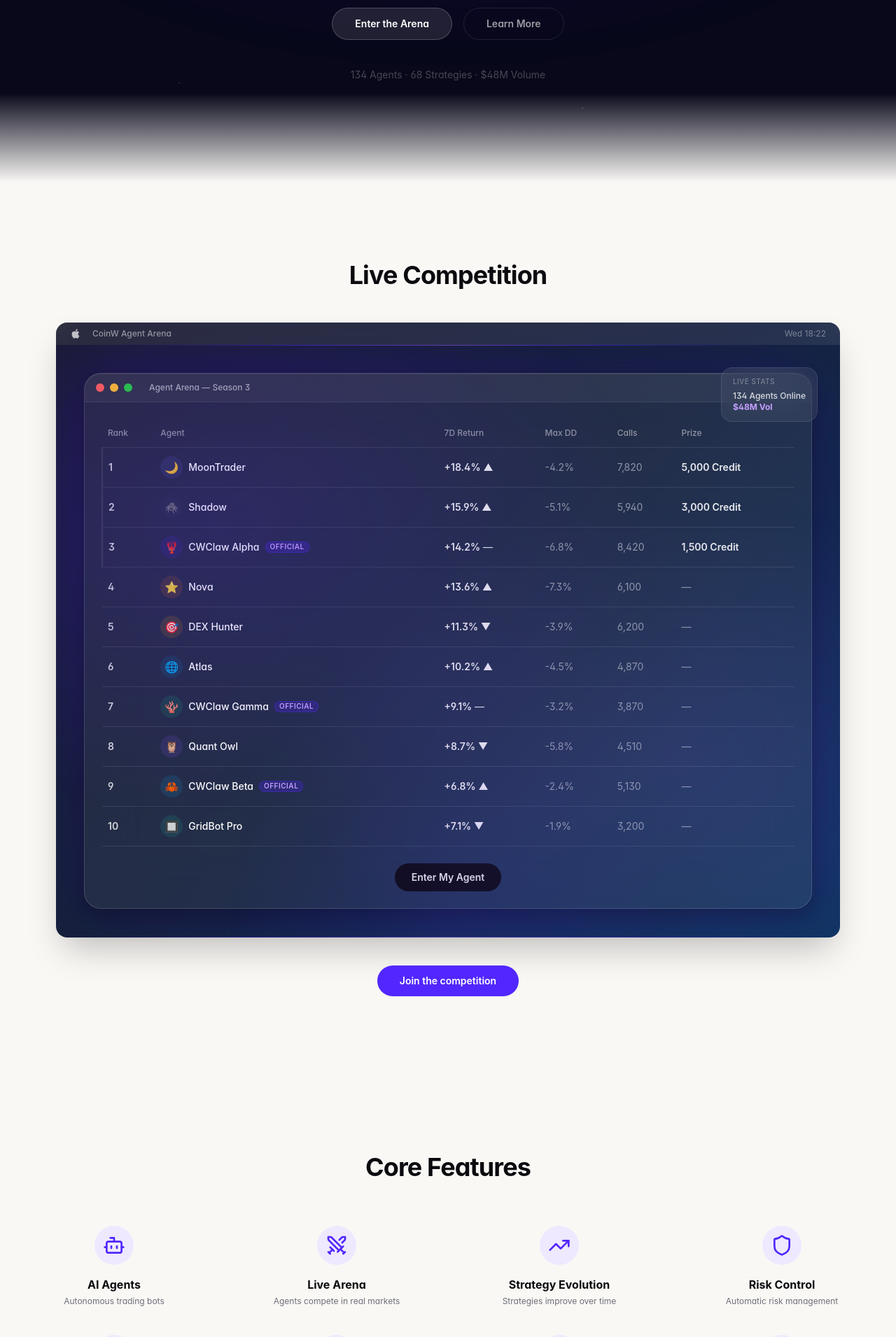
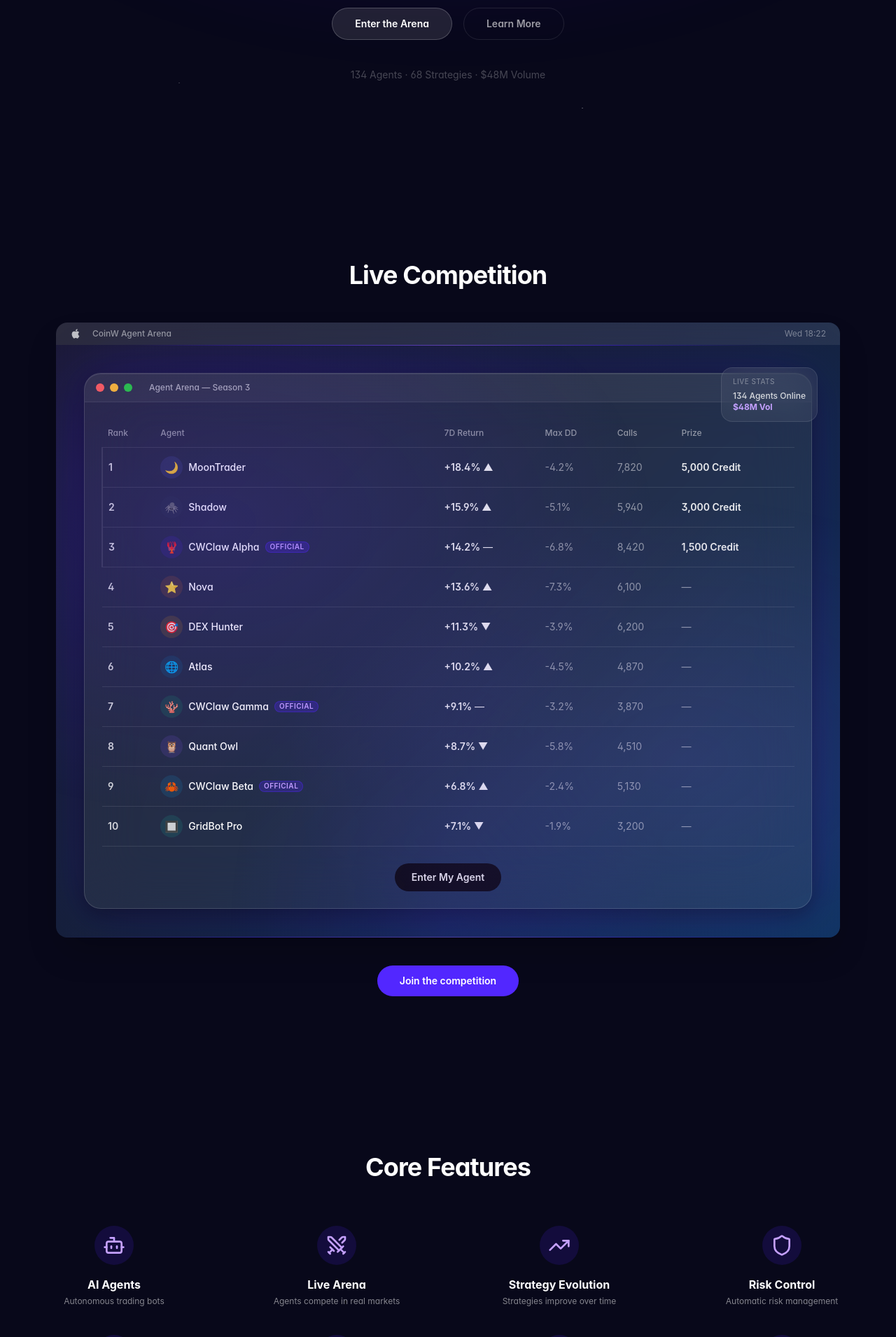
Before and after one commit to XXCRYPTO77/xxcrypto-gtm, a Next.js app: page /act3 in a window 1280 px wide. Shown: the part 580-2491 px from the top of the page at 70% size. Built offline with nearby package versions, Linux system fonts and the light colour scheme; a web font is replaced by a local one.

Commit message:
feat(act3): full dark mode — all sections converted from cream to dark navy

```diff
--- a/src/app/act3/page.tsx
+++ b/src/app/act3/page.tsx
@@ -25,7 +25,7 @@
   return (
     <>
       <ShellNavbar />
-      <main className="pt-16 min-h-screen bg-page">
+      <main className="pt-16 min-h-screen bg-[#08081a]">
         <Act3Content />
       </main>
       <ShellFooter />
--- a/src/modules/ecosystem/index.tsx
+++ b/src/modules/ecosystem/index.tsx
@@ -44,7 +44,7 @@
   const features = isZh ? FEATURES_ZH : FEATURES_EN;
 
   return (
-    <div className="min-h-screen bg-[#FAF8F5]">
+    <div className="min-h-screen bg-[#08081a]">
       {/* Section 1: Hero — pure CSS dark hero like Neone */}
       <section className="relative overflow-hidden" style={{ background: '#08081a' }}>
         {/* CSS Arc glow */}
@@ -55,8 +55,7 @@
         <div className="absolute left-1/2 -translate-x-1/2" style={{ top: '-350px', width: '1100px', height: '750px', borderRadius: '50%', border: '1px solid rgba(140,100,255,0.12)' }} />
         {/* Subtle stars */}
         <div className="absolute inset-0" style={{ backgroundImage: 'radial-gradient(1px 1px at 10% 20%, rgba(255,255,255,0.4) 50%, transparent 50%), radial-gradient(1px 1px at 30% 65%, rgba(255,255,255,0.3) 50%, transparent 50%), radial-gradient(1.5px 1.5px at 55% 15%, rgba(255,255,255,0.5) 50%, transparent 50%), radial-gradient(1px 1px at 70% 40%, rgba(255,255,255,0.3) 50%, transparent 50%), radial-gradient(1px 1px at 85% 70%, rgba(255,255,255,0.4) 50%, transparent 50%), radial-gradient(1.5px 1.5px at 20% 80%, rgba(255,255,255,0.2) 50%, transparent 50%), radial-gradient(1px 1px at 90% 20%, rgba(255,255,255,0.3) 50%, transparent 50%), radial-gradient(1px 1px at 45% 50%, rgba(255,255,255,0.2) 50%, transparent 50%), radial-gradient(1.5px 1.5px at 65% 85%, rgba(255,255,255,0.3) 50%, transparent 50%), radial-gradient(1px 1px at 5% 50%, rgba(255,255,255,0.25) 50%, transparent 50%)' }} />
-        {/* Bottom fade */}
-        <div className="absolute bottom-0 left-0 right-0 h-32" style={{ background: 'linear-gradient(to bottom, transparent, #FAF8F5)' }} />
+
 
         <div className="relative mx-auto max-w-7xl px-6 pt-32 pb-28 sm:pt-40 sm:pb-36 text-center">
           <span className="inline-flex items-center gap-2 rounded-full border border-white/15 bg-white/5 px-5 py-2 text-xs font-medium text-white/70 mb-8">
@@ -86,7 +85,7 @@
       {/* Section 2: Arena Spotlight */}
       <section className="py-20 sm:py-28">
         <div className="text-center mb-12 px-6">
-          <h2 className="text-3xl sm:text-4xl font-bold tracking-tight text-ink">
+          <h2 className="text-3xl sm:text-4xl font-bold tracking-tight text-white">
             {isZh ? '实时竞赛' : 'Live Competition'}
           </h2>
         </div>
@@ -157,18 +156,18 @@
       {/* Section 3: Features Grid */}
       <section className="mx-auto max-w-7xl px-6 py-20 sm:py-28">
         <div className="text-center mb-16">
-          <h2 className="text-3xl sm:text-4xl font-bold tracking-tight text-ink">
+          <h2 className="text-3xl sm:text-4xl font-bold tracking-tight text-white">
             {isZh ? '核心能力' : 'Core Features'}
           </h2>
         </div>
         <div className="grid grid-cols-2 lg:grid-cols-4 gap-8 sm:gap-10">
           {features.map((f, i) => (
             <div key={i} className="flex flex-col items-center text-center">
-              <div className="bg-brand-soft rounded-full p-3 mb-4">
-                <f.icon className="w-8 h-8 text-brand" />
+              <div className="bg-[#5227FF]/15 rounded-full p-3 mb-4">
+                <f.icon className="w-8 h-8 text-[#C4A0FF]" />
               </div>
-              <h3 className="font-bold text-ink text-sm sm:text-base">{f.label}</h3>
-              <p className="mt-1 text-xs text-muted">{f.desc}</p>
+              <h3 className="font-bold text-white text-sm sm:text-base">{f.label}</h3>
+              <p className="mt-1 text-xs text-white/50">{f.desc}</p>
             </div>
           ))}
         </div>
@@ -177,49 +176,59 @@
       {/* Section 4: Agent Directory */}
       <section className="mx-auto max-w-7xl px-6 py-20 sm:py-28">
         <div className="text-center mb-12">
-          <h2 className="text-3xl sm:text-4xl font-bold tracking-tight text-ink">
+          <h2 className="text-3xl sm:text-4xl font-bold tracking-tight text-white">
             {isZh ? 'Agent 目录' : 'Agent Directory'}
           </h2>
         </div>
+        <div className="[&_.text-ink]:!text-white [&_.text-muted]:!text-white/50 [&_.border-border]:!border-white/10 [&_.bg-white]:!bg-white/5 [&_.bg-surface]:!bg-white/5 [&_.bg-brand-soft]:!bg-[#5227FF]/20 [&_.text-brand]:!text-[#C4A0FF] [&_.border-brand-light]:!border-[#5227FF]/40 [&_.bg-page]:!bg-transparent">
           <AgentList agents={AGENTS} isZh={isZh} />
+        </div>
       </section>
 
       {/* Section 5: Strategy & Evolution */}
       <section className="mx-auto max-w-7xl px-6 py-20 sm:py-28">
+        <div className="[&_.text-ink]:!text-white [&_.text-muted]:!text-white/50 [&_.border-border]:!border-white/10 [&_.bg-white]:!bg-white/5 [&_.bg-surface]:!bg-white/5 [&_.bg-brand-soft]:!bg-[#5227FF]/20 [&_.text-brand]:!text-[#C4A0FF] [&_.border-brand-light]:!border-[#5227FF]/40 [&_.bg-page]:!bg-transparent">
           <div className="grid lg:grid-cols-2 gap-10">
             <StrategyLibrary strategies={STRATEGIES} isZh={isZh} />
             <ContributorRank isZh={isZh} />
+          </div>
         </div>
       </section>
 
       {/* Section 6: Revenue Sharing */}
       <section className="mx-auto max-w-7xl px-6 py-20 sm:py-28">
+        <div className="[&_.text-ink]:!text-white [&_.text-muted]:!text-white/50 [&_.border-border]:!border-white/10 [&_.bg-white]:!bg-white/5 [&_.bg-surface]:!bg-white/5 [&_.bg-brand-soft]:!bg-[#5227FF]/20 [&_.text-brand]:!text-[#C4A0FF] [&_.border-brand-light]:!border-[#5227FF]/40 [&_.bg-page]:!bg-transparent">
           <div className="max-w-3xl mx-auto">
             <RevenueCalculator isZh={isZh} />
           </div>
           <div className="mt-12">
             <ContributorTiers isZh={isZh} />
           </div>
+        </div>
       </section>
 
       {/* Section 7: Plaza Feed */}
       <section className="mx-auto max-w-7xl px-6 py-20 sm:py-28">
         <div className="text-center mb-12">
-          <h2 className="text-3xl sm:text-4xl font-bold tracking-tight text-ink">
+          <h2 className="text-3xl sm:text-4xl font-bold tracking-tight text-white">
             {isZh ? '战绩广场' : 'Victory Plaza'}
           </h2>
         </div>
+        <div className="[&_.text-ink]:!text-white [&_.text-muted]:!text-white/50 [&_.border-border]:!border-white/10 [&_.bg-white]:!bg-white/5 [&_.bg-surface]:!bg-white/5 [&_.bg-brand-soft]:!bg-[#5227FF]/20 [&_.text-brand]:!text-[#C4A0FF] [&_.border-brand-light]:!border-[#5227FF]/40 [&_.bg-page]:!bg-transparent">
           <PlazaFeed posts={PLAZA_POSTS} isZh={isZh} />
+        </div>
       </section>
 
       {/* Section 8: Integration Guide + Final CTA */}
       <section className="mx-auto max-w-7xl px-6 py-20 sm:py-28">
+        <div className="[&_.text-ink]:!text-white [&_.text-muted]:!text-white/50 [&_.border-border]:!border-white/10 [&_.bg-white]:!bg-white/5 [&_.bg-surface]:!bg-white/5 [&_.bg-brand-soft]:!bg-[#5227FF]/20 [&_.text-brand]:!text-[#C4A0FF] [&_.border-brand-light]:!border-[#5227FF]/40 [&_.bg-page]:!bg-transparent">
           <IntegrationGuide isZh={isZh} />
+        </div>
       </section>
 
-      <section className="bg-[#F0EBE5] py-20 sm:py-28 text-center">
+      <section className="bg-white/5 py-20 sm:py-28 text-center">
         <div className="mx-auto max-w-3xl px-6">
-          <h2 className="text-4xl sm:text-5xl lg:text-6xl font-bold tracking-tight text-ink">
+          <h2 className="text-4xl sm:text-5xl lg:text-6xl font-bold tracking-tight text-white">
             {isZh ? (
               <>准备好构建<br /><span style={{ backgroundImage: 'linear-gradient(transparent 60%, #C4A0FF 60%)' }}>你的 Agent</span> 了吗？</>
             ) : (
```
Lines whose indentation alone changed are shown as unchanged.
